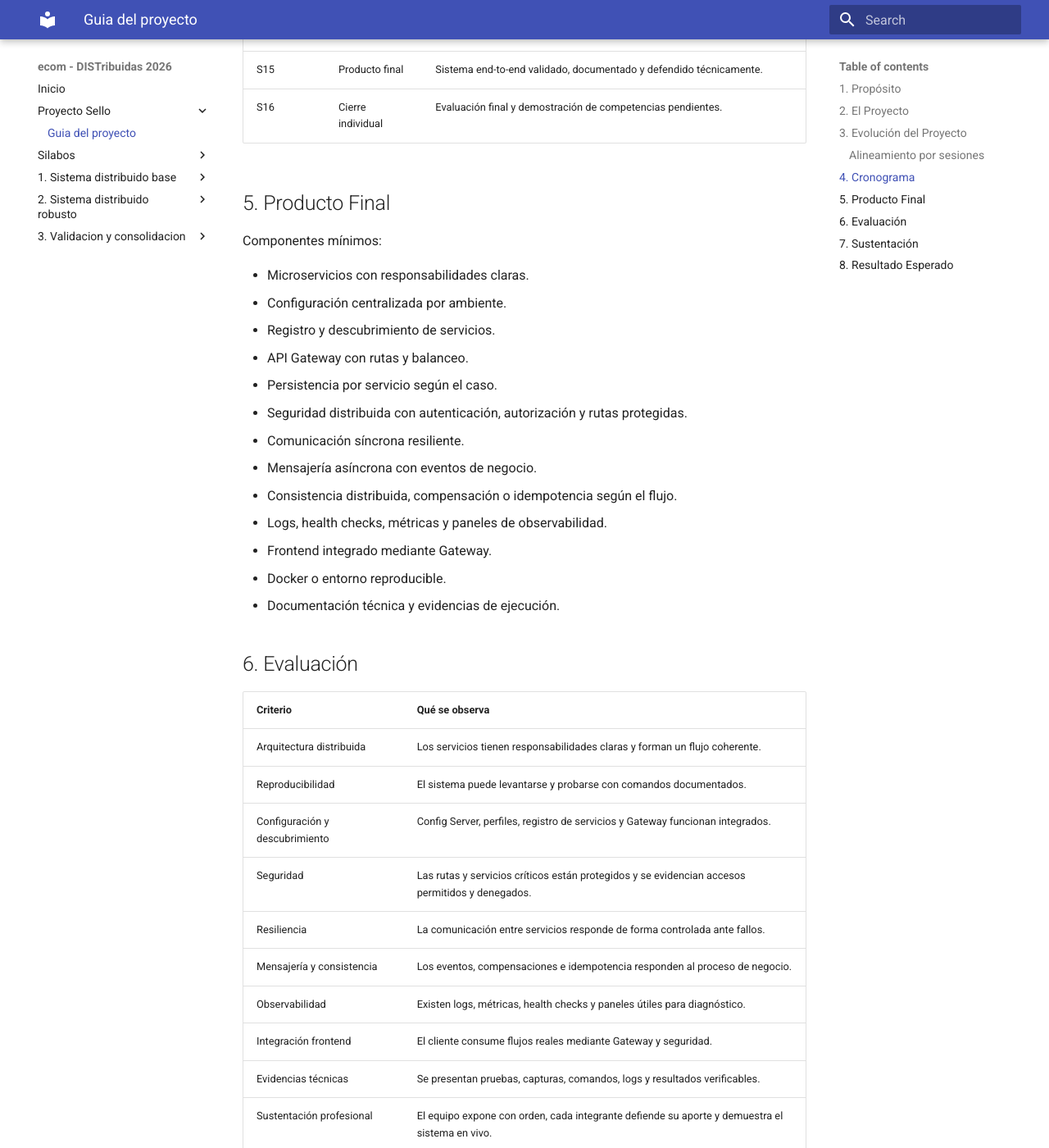
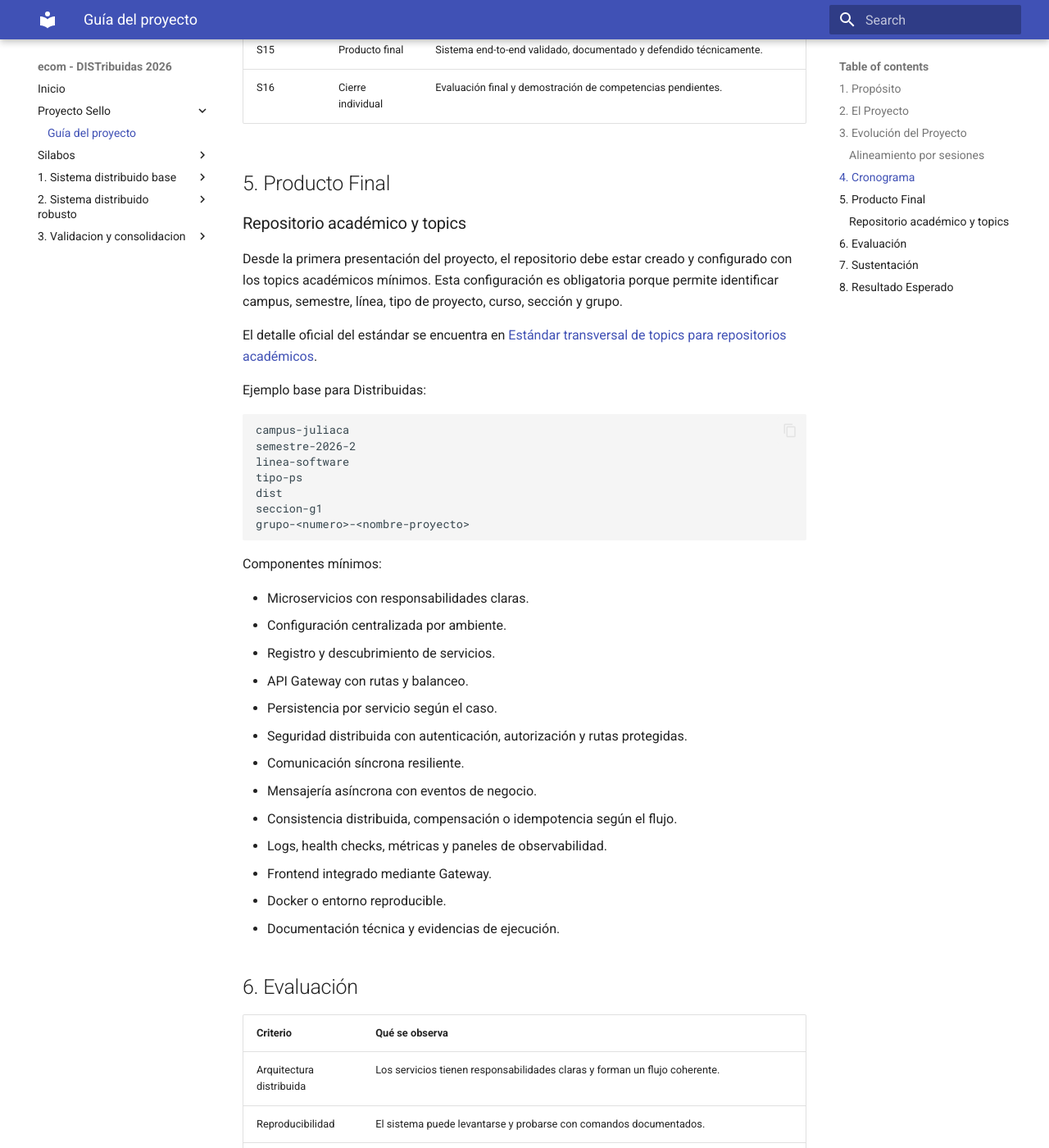
Before and after one commit to 261dist/ecom, an MkDocs documentation site: the page built from docs/proyecto-sello/index.md, in a window 1280 px wide and 1400 px high, scrolled down 3546 px. Shown: the whole window at 82% size. Built offline with MkDocs 1.6.1 and Material for MkDocs 9.7.7, drawn with Linux system fonts in a browser that asks for light colours; some of the changed text lies outside the part shown.

Commit message:
first commit

````diff
--- a/docs/proyecto-sello/index.md
+++ b/docs/proyecto-sello/index.md
@@ -1,4 +1,4 @@
-?# Proyecto Sello de Desarrollo de Aplicaciones Distribuidas
+# Proyecto Sello de Desarrollo de Aplicaciones Distribuidas
 
 ## 1. Propósito
 
@@ -75,6 +75,24 @@ Este alineamiento muestra cómo cada bloque de sesiones agrega una capacidad dis
 
 ## 5. Producto Final
 
+### Repositorio académico y topics
+
+Desde la primera presentación del proyecto, el repositorio debe estar creado y configurado con los topics académicos mínimos. Esta configuración es obligatoria porque permite identificar campus, semestre, línea, tipo de proyecto, curso, sección y grupo.
+
+El detalle oficial del estándar se encuentra en [Estándar transversal de topics para repositorios académicos](https://upeuoficial.github.io/planb/anexos/estandar-topics-repositorios/).
+
+Ejemplo base para Distribuidas:
+
+```text
+campus-juliaca
+semestre-2026-2
+linea-software
+tipo-ps
+dist
+seccion-g1
+grupo-<numero>-<nombre-proyecto>
+```
+
 Componentes mínimos:
 
 - Microservicios con responsabilidades claras.
@@ -104,7 +122,7 @@ Componentes mínimos:
 | Observabilidad | Existen logs, métricas, health checks y paneles útiles para diagnóstico. |
 | Integración frontend | El cliente consume flujos reales mediante Gateway y seguridad. |
 | Evidencias técnicas | Se presentan pruebas, capturas, comandos, logs y resultados verificables. |
-| Sustentación profesional | El equipo expone con orden, cada integrante defiende su aporte y demuestra el sistema en vivo. |
+| Sustentación profesional | El equipo expone con orden, cada integrante defiende su aporte, demuestra el sistema en vivo y presenta el repositorio académico disponible desde la primera presentación con los topics mínimos configurados correctamente y evidencia el cumplimiento de estándares básicos de programación, organización del repositorio, documentación y reproducibilidad. |
 
 ## 7. Sustentación
 
--- a/mkdocs.yml
+++ b/mkdocs.yml
@@ -5,7 +5,7 @@ docs_dir: docs
 nav:
   - Inicio: index.md
   - Proyecto Sello:
-      - Guia del proyecto: proyecto-sello/index.md
+      - Guía del proyecto: proyecto-sello/index.md
   - Silabos:
       - Silabo 2026-1: silabo_dist_2026_1.md
       - Silabo 2026-2: silabo_dist_2026_2.md
````
